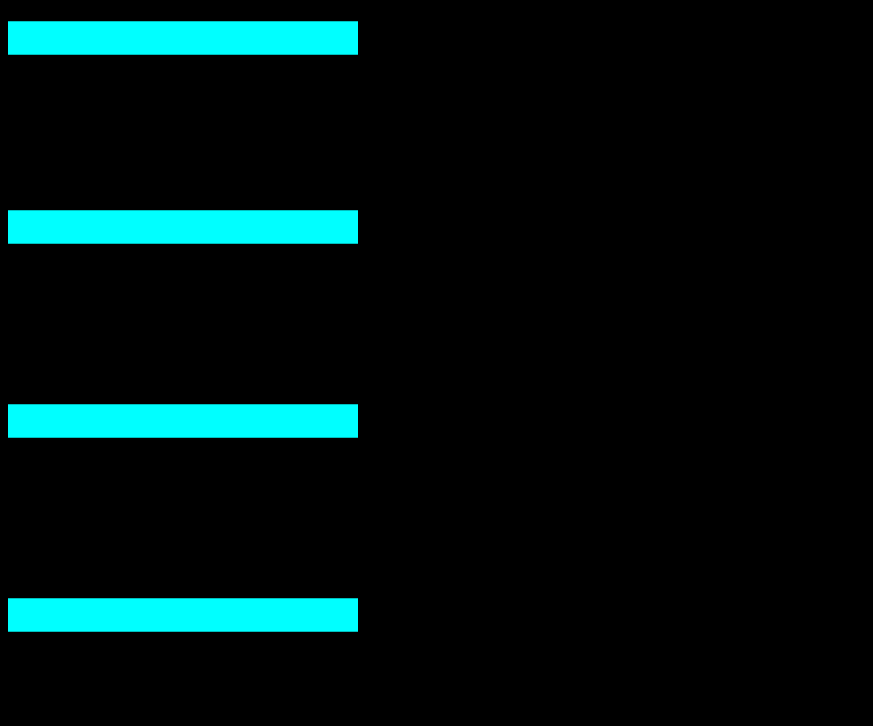
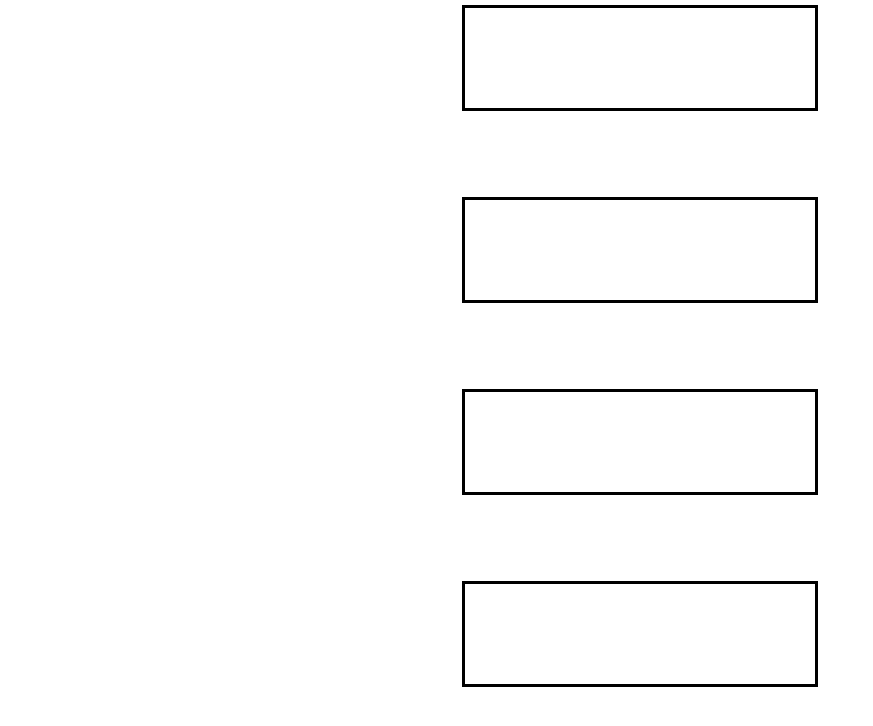
Before and after one commit to jainpranav1/multi-plane-pepper-s-ghost-viewer, a website: page public/index.html in a window 1280 px wide. Shown: the whole page, without its empty margins (0-873 px from the left). Drawn offline with Linux system fonts and the light colour scheme.

Commit message:
correctly aligned all canvases

```diff
--- a/public/index.html
+++ b/public/index.html
@@ -6,78 +6,29 @@
     <title>Document</title>
     <style>
       body {
-        background-color: black;
+        display: flex;
+        flex-direction: column;
+        align-items: center;
       }
 
-      #canvasContainer {
-        width: 350px;
-      }
-
-      #canvas1 {
+      canvas {
         height: 100px;
         width: 350px;
         outline: solid;
       }
 
-      #canvas2 {
-        height: 100px;
-        width: 350px;
-        margin-top: 85px;
-        outline: solid;
-      }
-
-      #canvas3 {
-        height: 100px;
-        width: 350px;
-        margin-top: 90px;
-        outline: solid;
-      }
-
-      #canvas4 {
-        height: 100px;
-        width: 350px;
-        margin-top: 90px;
-        outline: solid;
+      .canvasSeparator {
+        height: 92px;
       }
     </style>
   </head>
   <body>
-    <div id="canvasContainer">
-      <canvas id="canvas1"></canvas>
-      <canvas id="canvas2"></canvas>
-      <canvas id="canvas3"></canvas>
-      <canvas id="canvas4"></canvas>
-    </div>
-    <script>
-      function draw() {
-        const canvas1 = document.getElementById("canvas1");
-        const canvas2 = document.getElementById("canvas2");
-        const canvas3 = document.getElementById("canvas3");
-        const canvas4 = document.getElementById("canvas4");
-
-        const canvas1Ctx = canvas1.getContext("2d");
-        const canvas2Ctx = canvas2.getContext("2d");
-        const canvas3Ctx = canvas3.getContext("2d");
-        const canvas4Ctx = canvas4.getContext("2d");
-
-        const canvasWidth = 350;
-
-        for (let i = 0; i < 350; ++i) {
-          canvas1Ctx.fillStyle = "aqua";
-          canvas1Ctx.fillRect(i, 20, 50, 50);
-
-          canvas2Ctx.fillStyle = "aqua";
-          canvas2Ctx.fillRect(i, 20, 50, 50);
-
-          canvas3Ctx.fillStyle = "aqua";
-          canvas3Ctx.fillRect(i, 20, 50, 50);
-
-          canvas4Ctx.fillStyle = "aqua";
-          canvas4Ctx.fillRect(i, 20, 50, 50);
-        }
-      }
-
-      draw();
-    </script>
+    <canvas></canvas>
+    <div class="canvasSeparator"></div>
+    <canvas></canvas>
+    <div class="canvasSeparator"></div>
+    <canvas></canvas>
+    <div class="canvasSeparator"></div>
+    <canvas></canvas>
   </body>
 </html>
```
